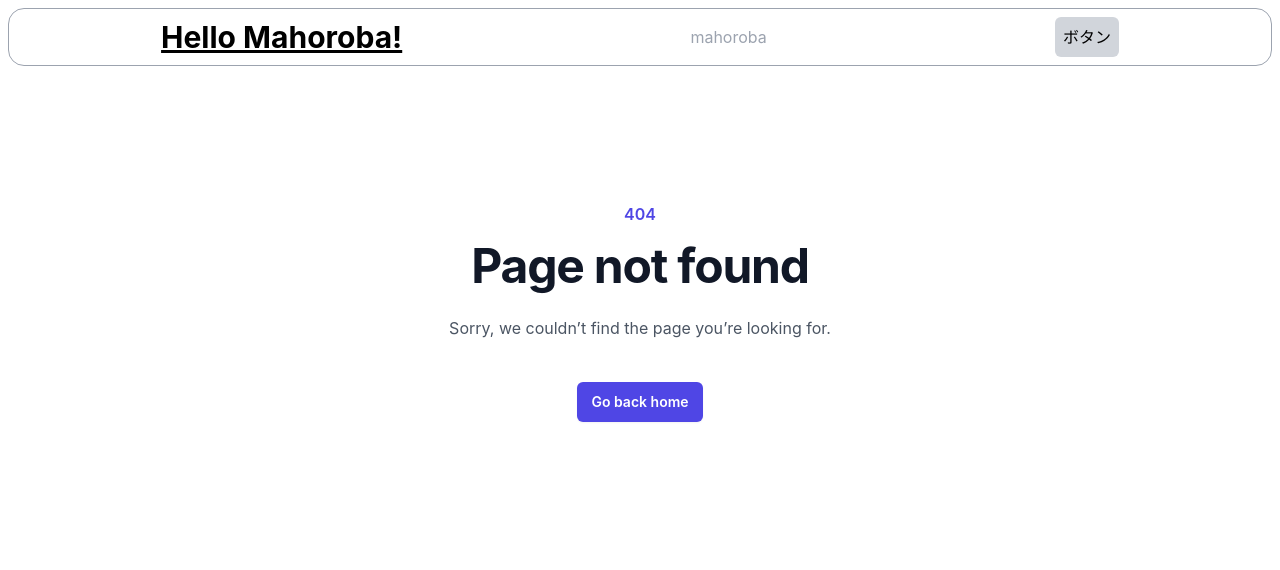
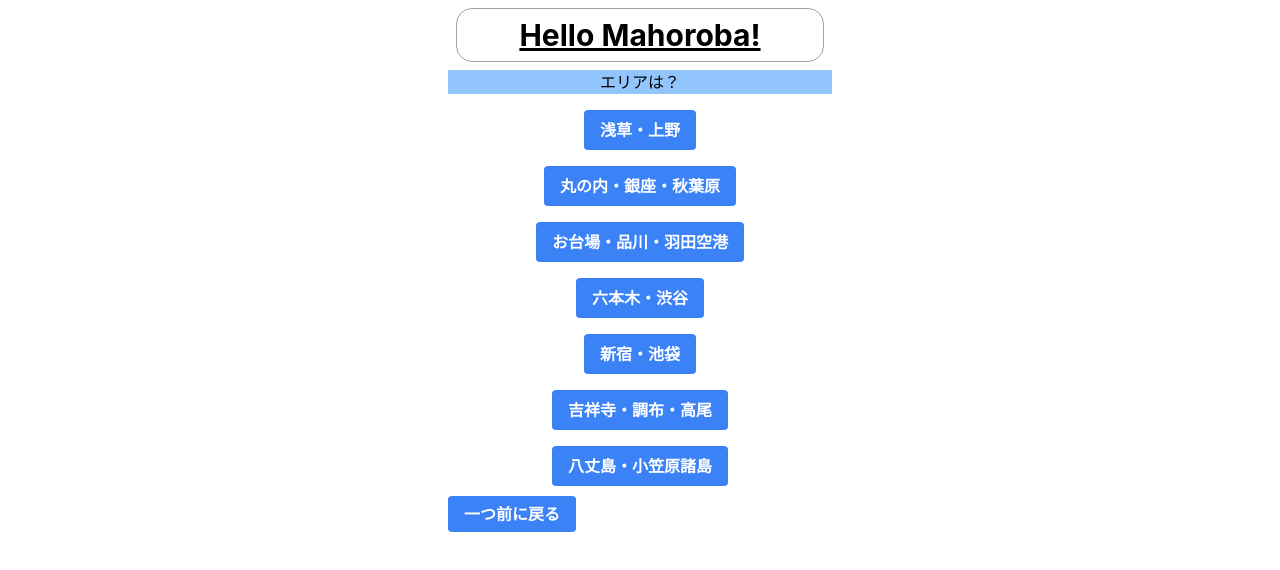
Before and after one commit to truelywaath/mahoroba, a React (Create React App) app in the folder frontend/: page /area in a window 1280 px wide. Before the commit this address had no page. Shown: the top 570 px of the page. Built offline with nearby package versions, Linux system fonts and the light colour scheme.

Commit message:
add area select

```diff
--- a/frontend/src/App.jsx
+++ b/frontend/src/App.jsx
@@ -1,11 +1,17 @@
 import React from 'react';
 import Router from './router/Router';
+import { Header } from './Header';
 import './App.css';
 
 function App() {
   return(
     <>
-      <Router />
+    <div className="w-screen flex justify-center items-center">
+      <div className=" w-96">
+        <Header />
+        <Router />
+      </div>
+    </div>
     </>
     );
 }
--- a/frontend/src/Header.jsx
+++ b/frontend/src/Header.jsx
@@ -7,8 +7,6 @@ export function Header() {
       <h1 className="text-3xl font-bold underline">
         Hello Mahoroba!
       </h1>
-      <p className="m-0 text-gray-400">mahoroba</p>
-      	<button className="bg-gray-300 border-0 p-2 rounded-md hover:bg-gray-400 hover:text-white">ボタン</button>
       </div>
 	)
 }
--- /dev/null
+++ b/frontend/src/components/SelectArea.jsx
@@ -0,0 +1,41 @@
+import React from 'react';
+import { Link } from 'react-router-dom';
+import './../App.css';
+
+export function SelectArea() {
+  const areas = [
+    '浅草・上野',
+    '丸の内・銀座・秋葉原',
+    'お台場・品川・羽田空港',
+    '六本木・渋谷',
+    '新宿・池袋',
+    '吉祥寺・調布・高尾',
+    '八丈島・小笠原諸島'
+  ];
+
+  return(
+    <>
+    <div className="text-center">
+      <div className="bg-blue-300">
+        エリアは？
+      </div>
+      <ul>
+          {areas.map((area) => {
+            return (
+              <div className="list-row">
+                <li className="my-4">
+                  <button className="bg-blue-500 hover:bg-blue-700 text-white font-bold py-2 px-4 rounded">
+                    {area}
+                  </button>
+                </li>
+              </div>
+            )
+          })}
+        </ul>
+      </div>
+      <Link className="bg-blue-500 hover:bg-blue-700 text-white font-bold py-2 px-4 rounded" to="/">
+        一つ前に戻る
+      </Link>
+    </>
+  );
+}
--- a/frontend/src/components/TopPage.jsx
+++ b/frontend/src/components/TopPage.jsx
@@ -1,4 +1,4 @@
-import React, { useState } from 'react';
+import React from 'react';
 import { Link } from 'react-router-dom';
 import './../App.css';
 
@@ -13,9 +13,20 @@ export function TopPage() {
       <br></br>
       <br></br>
       <br></br>
-      <Link className="bg-blue-500 hover:bg-blue-700 text-white font-bold py-2 px-4 rounded" to="/doublify">
-        使ってみる!
-      </Link>
+      <ul>
+        <li className="my-6">
+          <Link className="bg-blue-500 hover:bg-blue-700 text-white font-bold py-2 px-4 rounded" to="/area">
+            使ってみる!
+          </Link>
+        </li>
+        <li className="my-6">
+          <Link className="bg-blue-500 hover:bg-blue-700 text-white font-bold py-2 px-4 rounded" to="/doublify">
+            Doublify!
+          </Link>
+        </li>
+      </ul>
+
+
     </div>
     </>
     );
--- a/frontend/src/index.js
+++ b/frontend/src/index.js
@@ -2,7 +2,6 @@ import React from 'react';
 import ReactDOM from 'react-dom/client';
 import './index.css';
 import App from './App';
-import { Header } from './Header';
 import reportWebVitals from './reportWebVitals';
 import { BrowserRouter } from 'react-router-dom';
 
@@ -10,7 +9,6 @@ const root = ReactDOM.createRoot(document.getElementById('root'));
 root.render(
   <React.StrictMode>
     <BrowserRouter>
-      <Header />
       <App />
     </BrowserRouter>
   </React.StrictMode>
--- a/frontend/src/router/Router.jsx
+++ b/frontend/src/router/Router.jsx
@@ -1,6 +1,7 @@
 import React from 'react';
 import { Route, Routes } from "react-router-dom";
 import { TopPage } from "../components/TopPage";
+import { SelectArea} from '../components/SelectArea';
 import { Doublify } from "../components/Doublify";
 import { NotFound } from "../components/NotFound";
 
@@ -9,6 +10,7 @@ function Router() {
     <Routes>
       <Route path="/" element={<TopPage />} />
       <Route path="/doublify" element={<Doublify />} />
+      <Route path="/area" element={<SelectArea />} />
       <Route path="*" element={<NotFound />} />
     </Routes>
 	)
```
